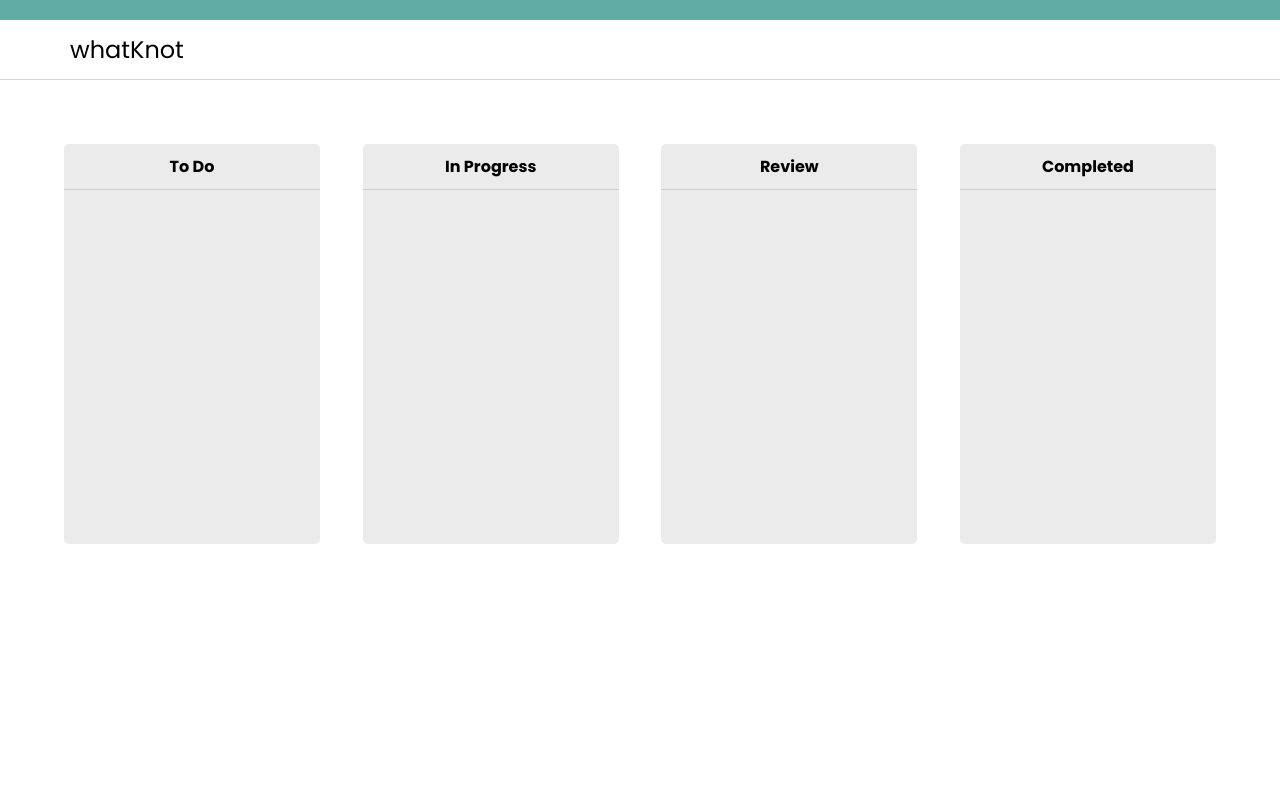
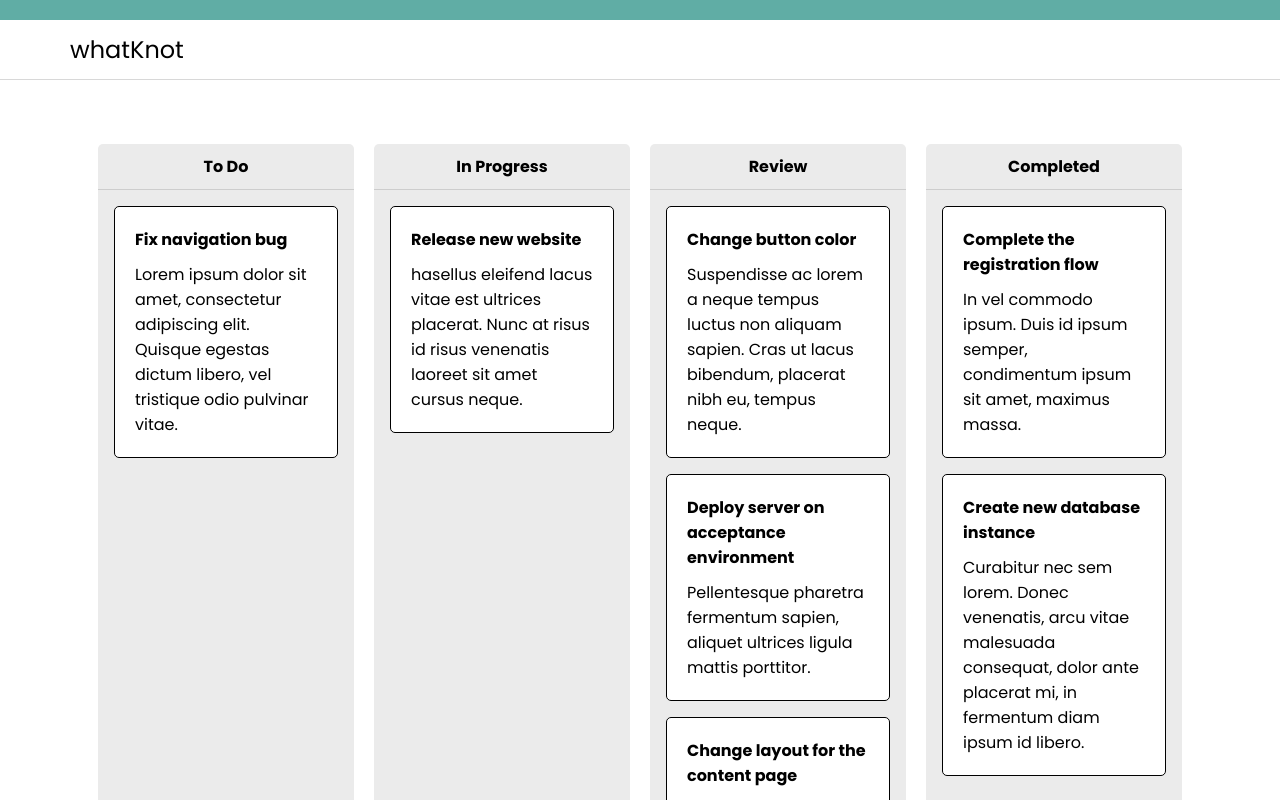
Before and after one commit to dan77uk/fantastic-adventure, a React (Vite) app: page / in a window 1280 px wide. Shown: the top 800 px of the page. Built offline with nearby package versions, Linux system fonts and the light colour scheme; data requests are answered from the project's data file.

Commit message:
feat: added mock API and implemented Axios to fetxch mock tasks

```diff
--- /dev/null
+++ b/db.json
@@ -0,0 +1,46 @@
+{
+  "tasks": [
+    {
+      "id:": 1,
+      "title": "Fix navigation bug",
+      "body": "Lorem ipsum dolor sit amet, consectetur adipiscing elit. Quisque egestas dictum libero, vel tristique odio pulvinar vitae.",
+      "lane": 1
+    },
+    {
+      "id:": 2,
+      "title": "Release new website",
+      "body": "hasellus eleifend lacus vitae est ultrices placerat. Nunc at risus id risus venenatis laoreet sit amet cursus neque.",
+      "lane": 2
+    },
+    {
+      "id:": 3,
+      "title": "Change button color",
+      "body": "Suspendisse ac lorem a neque tempus luctus non aliquam sapien. Cras ut lacus bibendum, placerat nibh eu, tempus neque.",
+      "lane": 3
+    },
+    {
+      "id:": 4,
+      "title": "Deploy server on acceptance environment",
+      "body": "Pellentesque pharetra fermentum sapien, aliquet ultrices ligula mattis porttitor.",
+      "lane": 3
+    },
+    {
+      "id:": 5,
+      "title": "Change layout for the content page",
+      "body": "Cras tellus ligula, mattis at facilisis eu, ultricies vel elit. Ut aliquam volutpat lacus, a rutrum sem vulputate non.",
+      "lane": 3
+    },
+    {
+      "id:": 6,
+      "title": "Complete the registration flow",
+      "body": "In vel commodo ipsum. Duis id ipsum semper, condimentum ipsum sit amet, maximus massa.",
+      "lane": 4
+    },
+    {
+      "id:": 7,
+      "title": "Create new database instance",
+      "body": "Curabitur nec sem lorem. Donec venenatis, arcu vitae malesuada consequat, dolor ante placerat mi, in fermentum diam ipsum id libero.",
+      "lane": 4
+    }
+  ]
+}
--- a/package.json
+++ b/package.json
@@ -6,9 +6,11 @@
   "scripts": {
     "dev": "vite",
     "build": "vite build",
-    "preview": "vite preview"
+    "preview": "vite preview",
+    "server": "json-server -p3001 --watch db.json"
   },
   "dependencies": {
+    "axios": "^1.3.2",
     "react": "^18.2.0",
     "react-dom": "^18.2.0"
   },
@@ -16,6 +18,7 @@
     "@types/react": "^18.0.27",
     "@types/react-dom": "^18.0.10",
     "@vitejs/plugin-react": "^3.1.0",
+    "json-server": "^0.17.1",
     "vite": "^4.1.0"
   }
 }
--- /dev/null
+++ b/src/components/task/Task.jsx
@@ -0,0 +1,10 @@
+import styles from "./task.module.css";
+
+export default function Task({ title, body }) {
+  return (
+    <div className={styles.task}>
+      <h3>{title}</h3>
+      <p>{body}</p>
+    </div>
+  );
+}
--- /dev/null
+++ b/src/components/task/task.module.css
@@ -0,0 +1,11 @@
+.task {
+  margin: 1rem;
+  border: solid 1px;
+  background-color: #fff;
+  padding: 20px;
+  border-radius: 5px;
+}
+
+.task h3 {
+  margin-bottom: 10px;
+}
--- a/src/components/tasklane/TaskLane.jsx
+++ b/src/components/tasklane/TaskLane.jsx
@@ -1,9 +1,22 @@
 import styles from "./tasklane.module.css";
+import Task from "../task/Task";
 
-export default function TaskLane({ title }) {
+export default function TaskLane({ title, loading, error, tasks }) {
   return (
     <div className={styles.laneWrapper}>
       <h2>{title}</h2>
+      {loading || error ? (
+        <span>{error || "Loading..."}</span>
+      ) : (
+        tasks.map((task) => (
+          <Task
+            key={task.id}
+            id={task.id}
+            title={task.title}
+            body={task.body}
+          />
+        ))
+      )}
     </div>
   );
 }
--- a/src/pages/Board.jsx
+++ b/src/pages/Board.jsx
@@ -1,18 +1,47 @@
 import TaskLane from "../components/tasklane/TaskLane";
 import styles from "./board.module.css";
+import { useState, useEffect } from "react";
+import axios from "axios";
 
-export default function Board() {
 const taskLanes = [
   { id: 1, title: "To Do" },
   { id: 2, title: "In Progress" },
   { id: 3, title: "Review" },
   { id: 4, title: "Completed" },
 ];
+
+export default function Board() {
+  const [loading, setIsLoading] = useState(true);
+  const [tasks, setTasks] = useState([]);
+  const [error, setError] = useState("");
+
+  useEffect(() => {
+    async function fetchData() {
+      try {
+        const result = await axios.get("http://localhost:3001/tasks");
+        setTasks(result.data);
+        setIsLoading(false);
+      } catch (error) {
+        setError(error.message);
+        setIsLoading(false);
+      }
+    }
+    fetchData();
+  }, []);
+
   return (
     <div className={styles.boardWrapper}>
+      <section className={styles.boardContainer}>
         {taskLanes.map((lane) => (
-        <TaskLane key={lane.id} title={lane.title} />
+          <TaskLane
+            key={lane.id}
+            title={lane.title}
+            loading={loading}
+            error={error}
+            tasks={tasks.filter((task) => task.lane === lane.id)}
+          />
         ))}
+      </section>
     </div>
   );
 }
--- a/src/pages/board.module.css
+++ b/src/pages/board.module.css
@@ -8,3 +8,10 @@
     flex-direction: column;
   }
 }
+
+.boardContainer {
+  max-width: 1200px;
+  margin: 0 auto;
+  display: flex;
+  gap: 20px;
+}
```
Also changed, not shown: 1 other file (tests, documents, lock files or other folders). Lines whose indentation alone changed are shown as unchanged.
